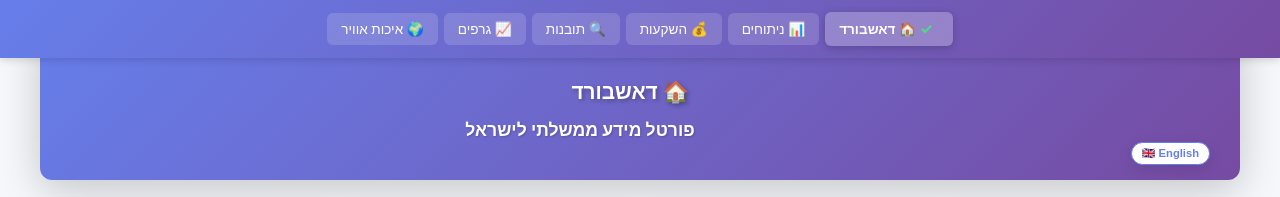
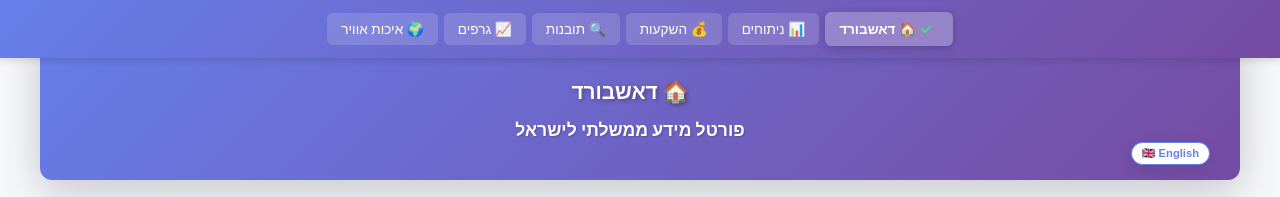
Before and after one commit to Batman100000/vogil, a website: page public/index.html in a window 1280 px wide. Shown: the top 197 px of the page. Drawn offline with nearby package versions, Linux system fonts and the light colour scheme.

Commit message:
Center header title and subtitle text
Changes:
- Removed margin-right: 100px from header p tag
- Set margin-right to 0 for proper centering
- Title and subtitle now fully centered in header

Result: Header text properly centered

Co-Authored-By: Claude Haiku 4.5 <noreply@anthropic.com>

```diff
--- a/public/index.html
+++ b/public/index.html
@@ -125,7 +125,7 @@
       opacity: 1;
       margin-bottom: 0;
       margin-top: 12px;
-      margin-right: 100px;
+      margin-right: 0;
       white-space: normal;
       display: block;
       line-height: 1.2;
```
